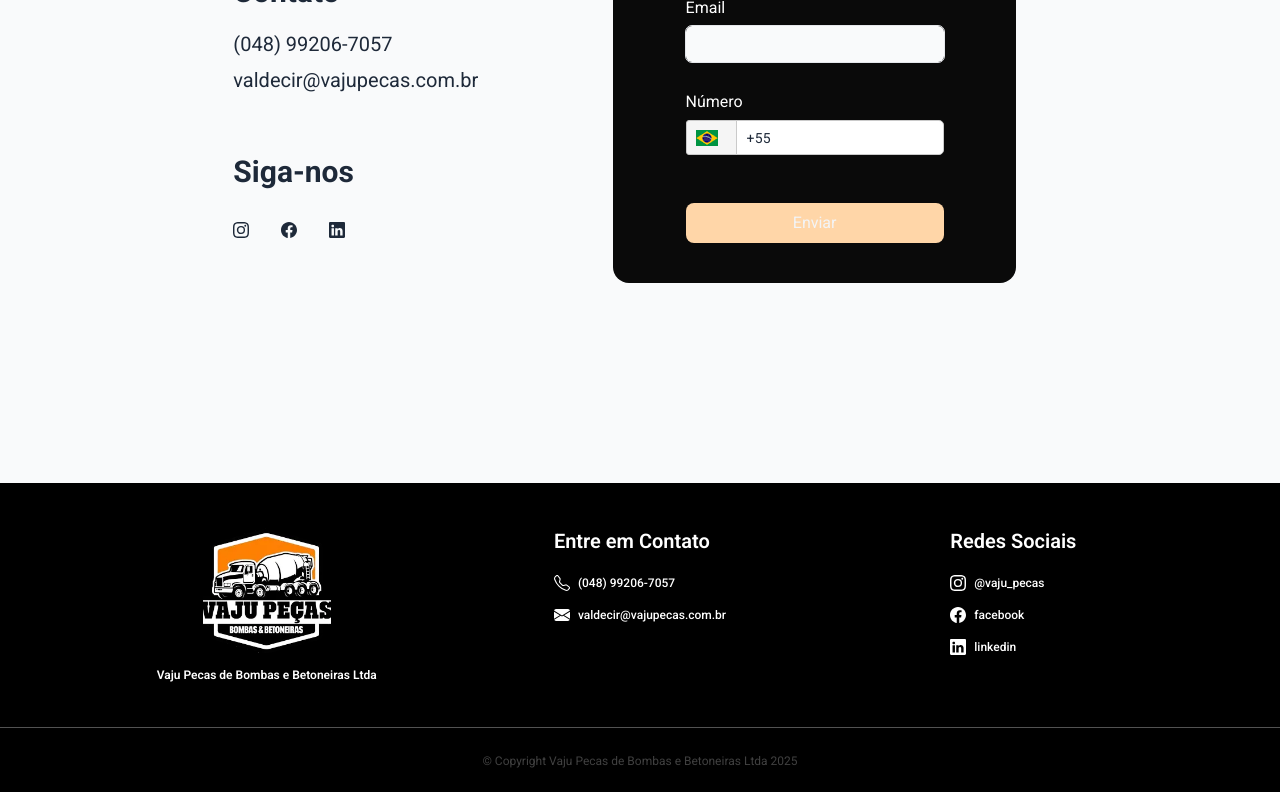
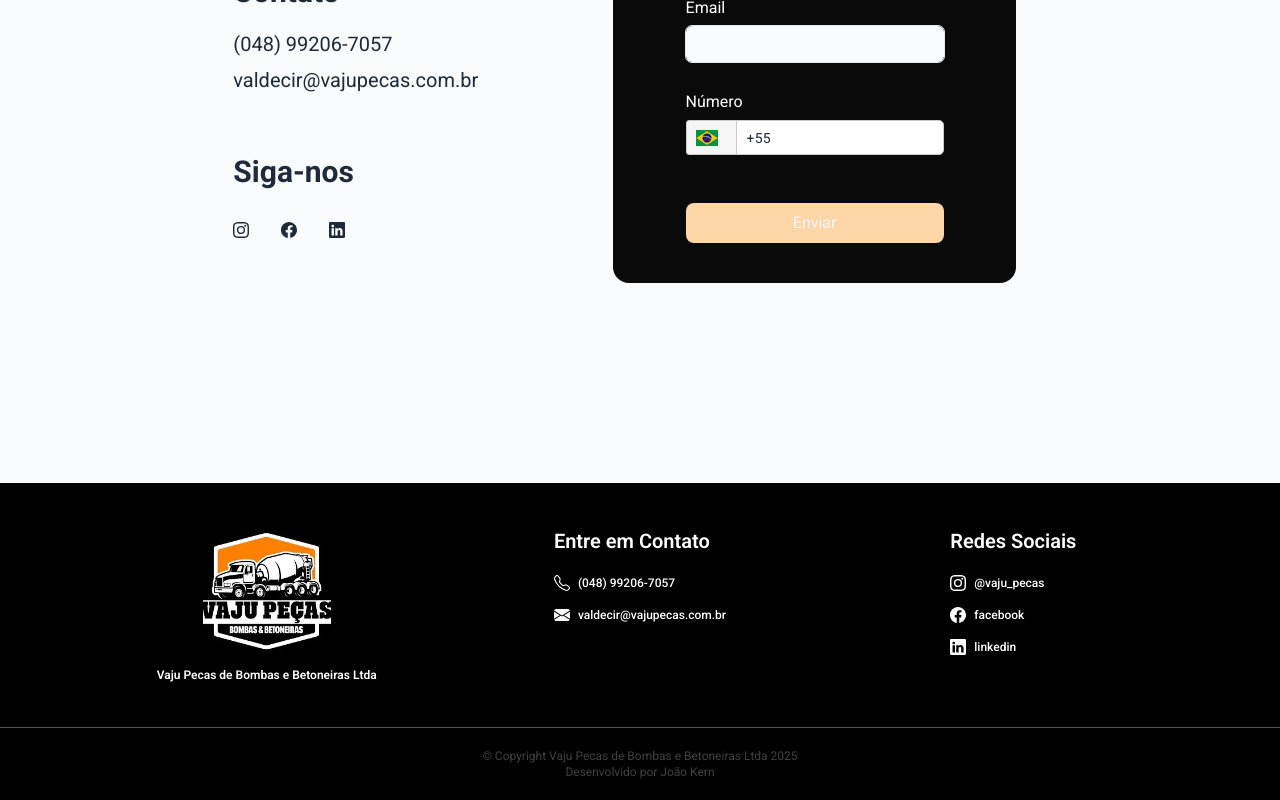
Before and after one commit to vajupecas/site-vajupecas, a React (Vite) app in the folder frontend/: page /contato in a window 1280 px wide. Shown: the part 1132-1932 px from the top of the page. Built offline with nearby package versions, Linux system fonts and the light colour scheme; no server answers.

Commit message:
Adição de link para Linkedin do desenvolvedor no Footer

```diff
--- a/frontend/src/components/Layout/Footer.tsx
+++ b/frontend/src/components/Layout/Footer.tsx
@@ -80,8 +80,14 @@ export function Footer() {
         </div>
       </div>
       <div className="w-full py-5 border-t-1 border-t-neutral-600">
-        <div className="justify-self-center text-center">
+        <div className="justify-self-center text-center flex flex-col">
           <span className="text-neutral-700 text-xs md:text-xs 2xl:text-base">&copy; Copyright Vaju Pecas de Bombas e Betoneiras Ltda {year}</span>
+          <span className="text-neutral-700 text-xs">
+            Desenvolvido por{" "}
+            <a href="https://www.linkedin.com/in/joao-victor-ramos-kern/" target="_blank">
+              João Kern
+            </a>
+          </span>
         </div>
       </div>
     </div>
```
